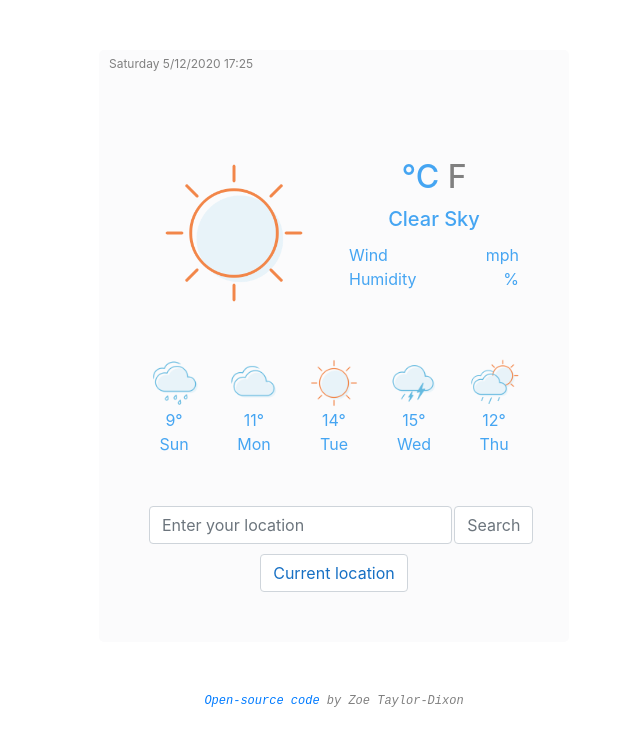
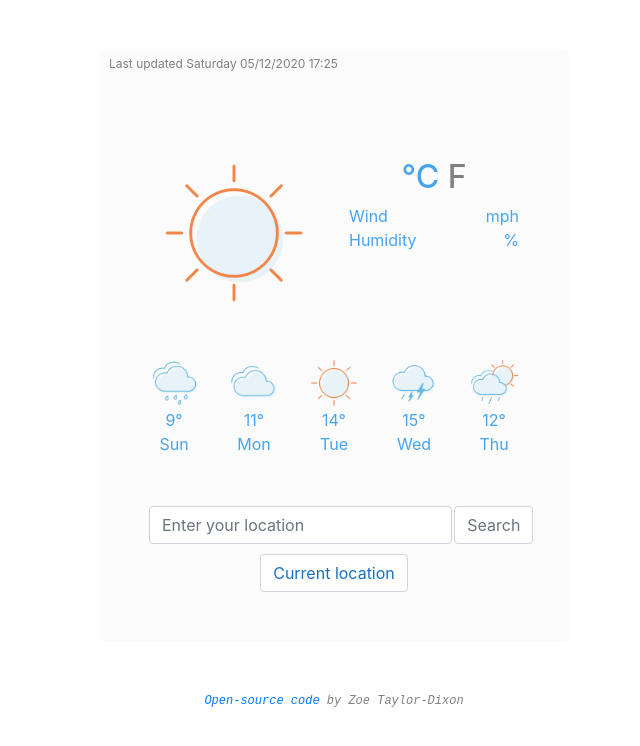
Before and after one commit to zoetaylordixon/Weather-app-project, a plain HTML site: page index.html in a window 1280 px wide. Shown: the whole page, without its empty margins (306-946 px from the left). Drawn offline with nearby package versions, Linux system fonts and the light colour scheme.

Commit message:
Updated HTML condition & JS current date & time

```diff
--- a/index.html
+++ b/index.html
@@ -31,7 +31,7 @@
                     <span><a href=# id="cels">°C</a></span>
                     <span><a href=# id="fahr">F</a></span>
                 </br>
-                    <span id="condition">Clear sky</span>
+                    <span id="condition"></span>
                 </h2>
                     <div class="row">
                         <div class="col-6 desc-today">
--- a/src/script.js
+++ b/src/script.js
@@ -13,13 +13,13 @@ let weekday = [
 ];
 
 let currentDay = weekday[date.getDay()];
-let currentDate = date.getDate();
+let currentDate = (`0${date.getDate()}`).slice(-2);
 let currentMonth = date.getMonth()+1;
 let currentYear = date.getFullYear();
 let currentHour = date.getHours();
 let currentMins = (`0${date.getMinutes()}`).slice(-2);
 
-return(`${currentDay} ${currentDate}/${currentMonth}/${currentYear} ${currentHour}:${currentMins}`);
+return(`Last updated ${currentDay} ${currentDate}/${currentMonth}/${currentYear} ${currentHour}:${currentMins}`);
 }
 
 let dateHeader = document.querySelector("#todays-date");
```
